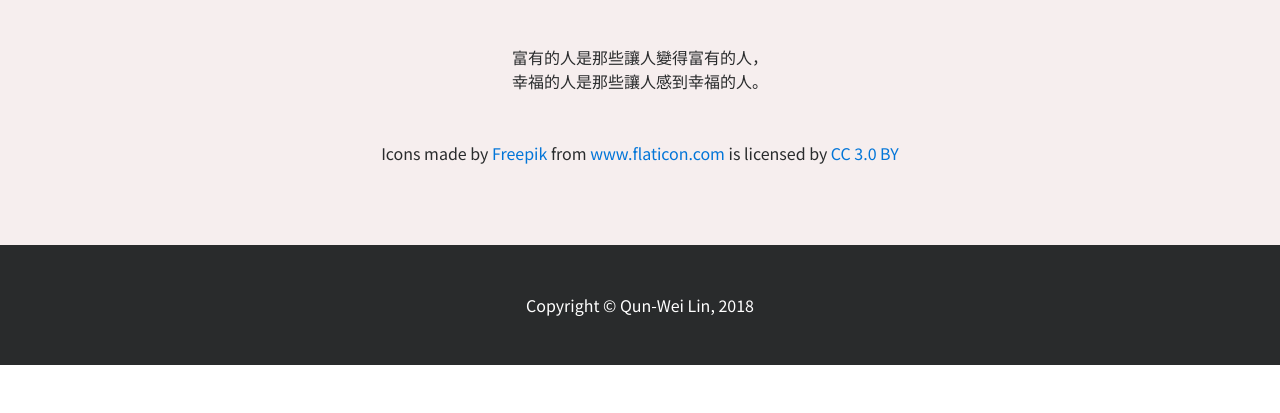
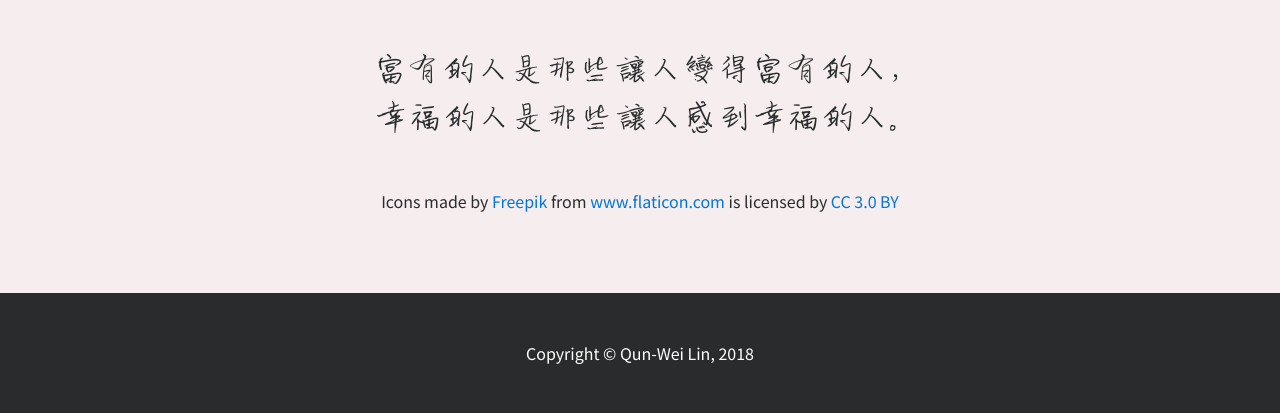
Before and after one commit to shownlin/shownlin.github.io, a plain HTML site: page zh-tw.html in a window 1280 px wide. Shown: the part 4310-4723 px from the top of the page. Before the commit the page ends 4675 px from the top, so only its background shows below. Drawn offline with nearby package versions, Linux system fonts and the light colour scheme.

Commit message:
fonts bugs fix

```diff
--- a/style/main.css
+++ b/style/main.css
@@ -1,5 +1,19 @@
 @import url(https://fonts.googleapis.com/earlyaccess/notosanstc.css);
 @import url('https://fonts.googleapis.com/css?family=Great+Vibes');
+@font-face{
+  font-family:'SentyPea_S';
+  font-weight:normal;
+  src:url('fonts/SentyPea.eot?')format('eot')/*IE*/,
+}
+@font-face{
+  font-family:'SentyPea_S';
+  font-weight:normal;
+  src:url(//:) format("no404"),
+  url('fonts/SentyPea.woff2') format('woff2'),
+  url('fonts/SentyPea.woff') format('woff'),
+  url('fonts/SentyPea.ttf') format('ttf'),
+  url('fonts/SentyPea.svg') format('svg');/*Not for IE*/
+}
 
 *{
   font-family: 'Noto Sans TC', '微軟正黑體', sans-serif;
@@ -123,14 +137,7 @@ section {
   font-family: 'Great Vibes', cursive;
 }
 
-@font-face{
-  src: url('SentyPea_S.woff2') format('woff2'),
-       url('SentyPea_S.woff') format('woff'),
-       url("fonts/SentyPea_S.svg#SentyPea_S'') format("svg"),
-       url('SentyPea_S.ttf') format('truetype');
-}
-
 .motto_zh {
   font-size: 2rem;
-  font-family: SentyPea_S;
+  font-family: 'SentyPea_S';
 }
```
Also changed, not shown: style/fonts/SentyPea.ttf (renamed from style/fonts/SentyPea_S.ttf), style/fonts/SentyPea.woff (renamed from style/fonts/SentyPea_S.woff), style/fonts/SentyPea.woff2 (renamed from style/fonts/SentyPea_S.woff2), 4 other files.
